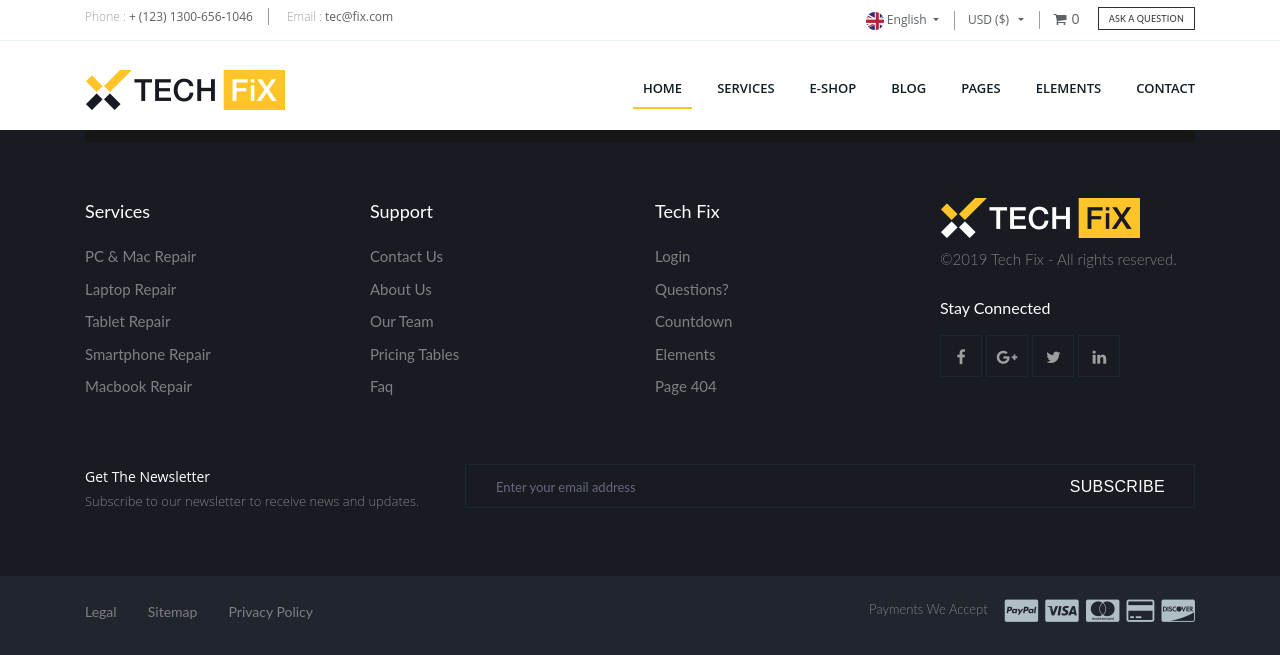
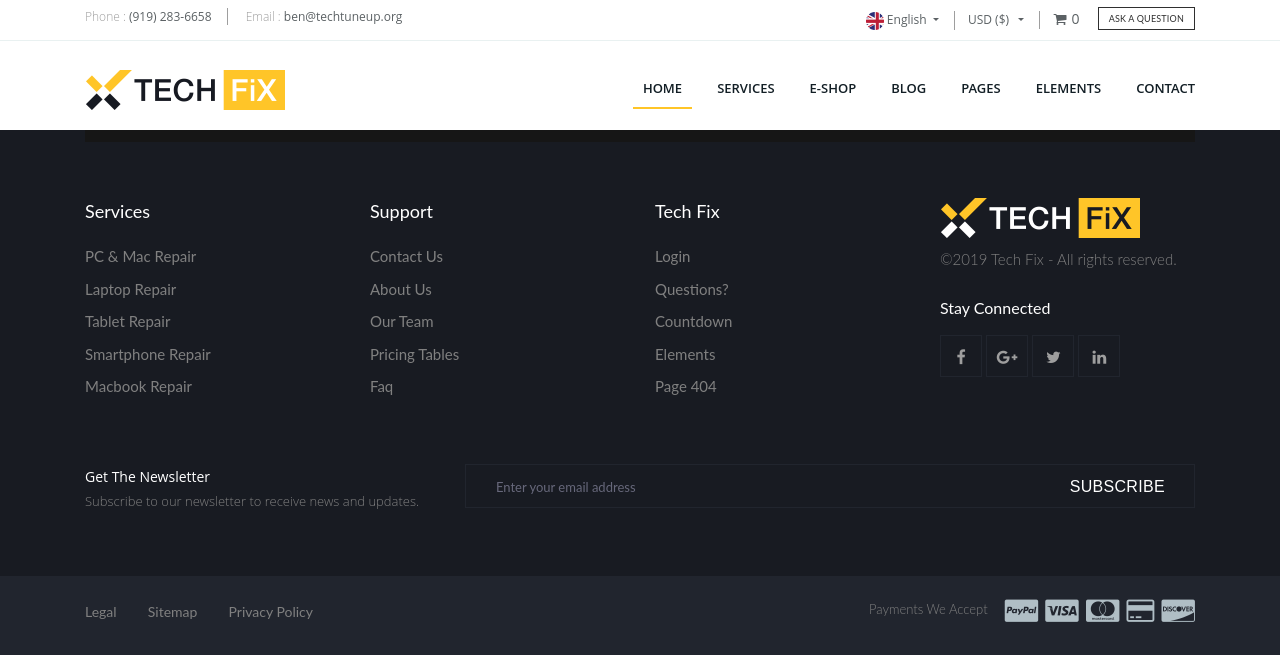
Before and after one commit to nebula1989/TechTuneUp, a Django app: page /about in a window 1280 px wide. Shown: the top 655 px of the page. Run offline with Django 3.2, Linux system fonts and the light colour scheme; parts of the project's set-up code (start-up, migrations or seed data) failed here and were passed over; some libraries are stand-ins or nearby versions; some web fonts are replaced.

Commit message:
changed info

```diff
--- a/templates/includes/main_header.html
+++ b/templates/includes/main_header.html
@@ -10,8 +10,8 @@
         <div class="header-info">
             <div class="row">
                 <div class="col-md-6">
-                    <span>Phone :</span> <a class="phone" href="tel:+0000000000">+ (123) 1300-656-1046</a>
-                    <span>Email :</span> <a class="email" href="mailto:tec@fix.com">tec@fix.com</a>
+                    <span>Phone :</span> <a class="phone" href="tel: +19192836658">(919) 283-6658</a>
+                    <span>Email :</span> <a class="email" href="mailto:ben@techtuneup.org">ben@techtuneup.org</a>
                 </div>
                 <div class="col-md-6">
                     <div class="float-right">
```
